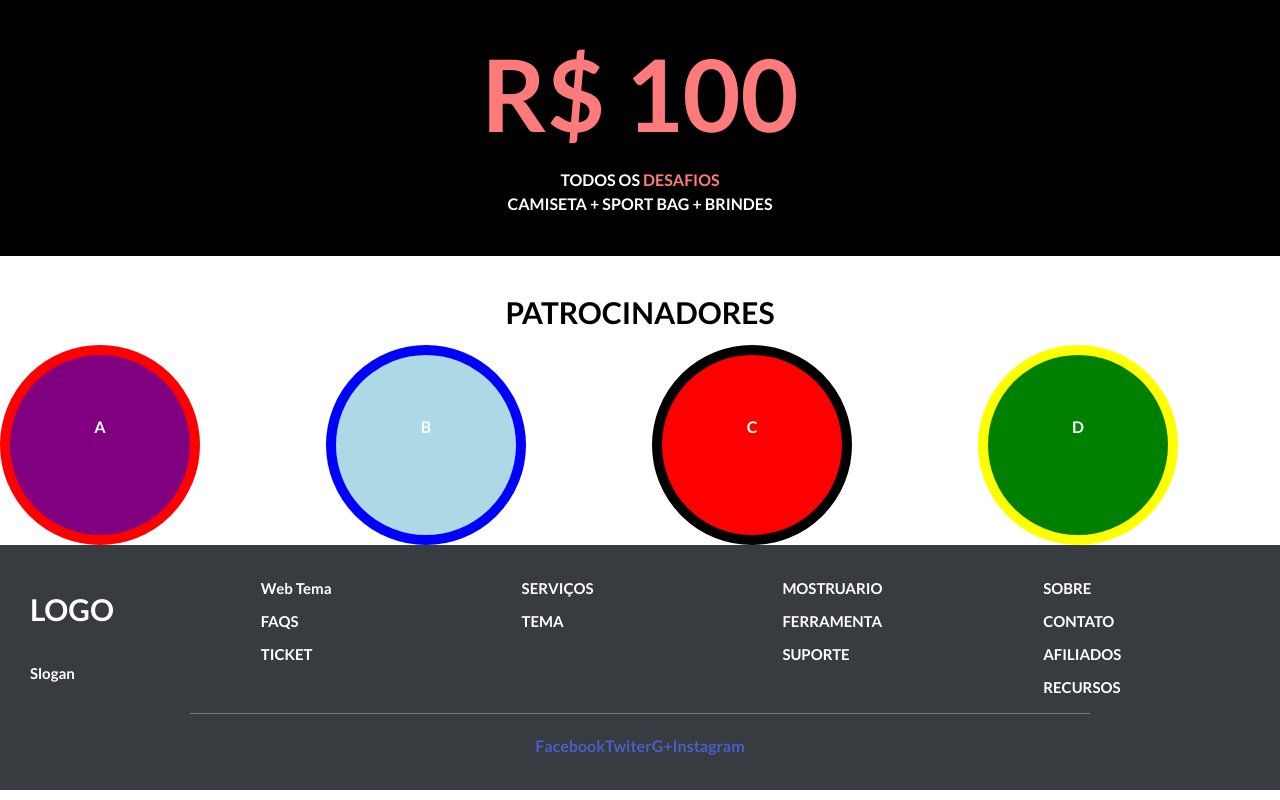
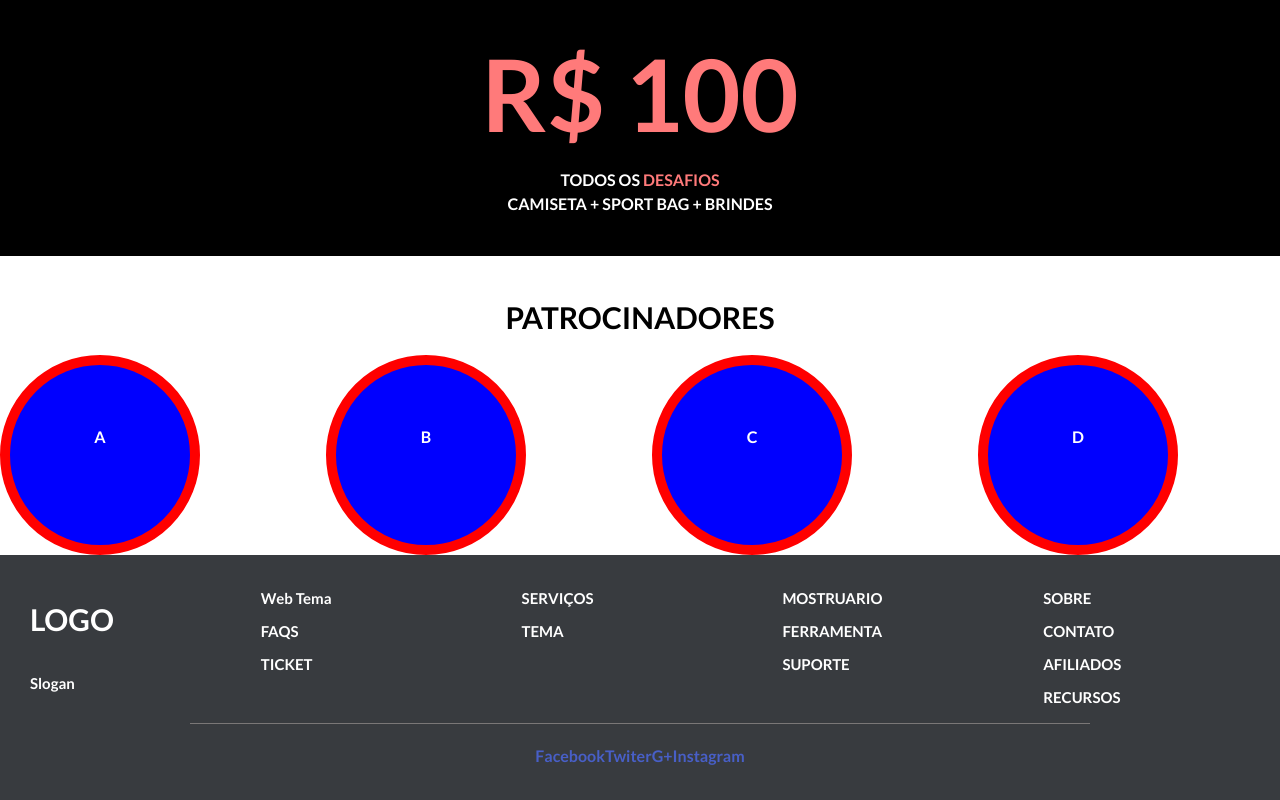
Before and after one commit to matheusBulb/estudoAngular, an Angular app in the folder primeiro-estudo/: page / in a window 1280 px wide. Shown: the part 1661-2461 px from the top of the page. Built offline with nearby package versions, Linux system fonts and the light colour scheme.

Commit message:
removi alguams classes

```diff
--- a/primeiro-estudo/src/app/index/index.component.html
+++ b/primeiro-estudo/src/app/index/index.component.html
@@ -62,16 +62,16 @@
     <div class="title-patrocinio">PATROCINADORES</div>
         <div class="columns">
             <div class="column">
-                <div class="patrocinador-um">A</div>
+                <div class="patrocinadores">A</div>
            </div>
            <div class="column">
-                <div class="patrocinador-dois">B</div>
+                <div class="patrocinadores">B</div>
            </div>
            <div class="column">
-                <div class="patrocinador-tres">C</div>
+                <div class="patrocinadores">C</div>
            </div>
            <div class="column">
-                <div class="patrocinador-quatro">D</div>
+                <div class="patrocinadores">D</div>
            </div>
        </div>
 
--- a/primeiro-estudo/src/sass/styles.scss
+++ b/primeiro-estudo/src/sass/styles.scss
@@ -43,61 +43,21 @@ body{
 .title-patrocinio{
     font-weight: 600;
     text-align: center;
-    padding: 10px;
+    padding: 15px;
     font-size: 30px;
     color: black;
 }
 
-.patrocinador-um{
+.patrocinadores{
     padding: 60px;
     border-radius:100%;
     border:10px solid red;
     width:200px;
     height:200px;
-    background-color:purple;
+    background-color:blue;
     text-align: center;
     color: white;
     font-weight: 600;
-
-}
-
-.patrocinador-dois{
-    padding: 60px;
-    border-radius:100%;
-    border:10px solid blue;
-    width:200px;
-    height:200px;
-    background-color:lightblue;
-    color: white;
-    font-weight: 600;
-    text-align: center;
-
-
-}
-
-.patrocinador-tres{
-    padding: 60px;
-    border-radius:100%;
-    border:10px solid black;
-    width:200px;
-    height:200px;
-    background-color: red;
-    color: white;
-    font-weight: 600;
-    text-align: center;
-
-}
-
-.patrocinador-quatro{
-    padding: 60px;
-    border-radius:100%;
-    border:10px solid yellow;
-    width:200px;
-    height:200px;
-    background-color:green;
-    color: white;
-    font-weight: 600;
-    text-align: center;
 
 }
 
@@ -107,7 +67,6 @@ body{
     font-weight: 600;
     text-align: left;
     color: white;
-    padding-top: 50px;
     padding: 30px;
 }
 
```
